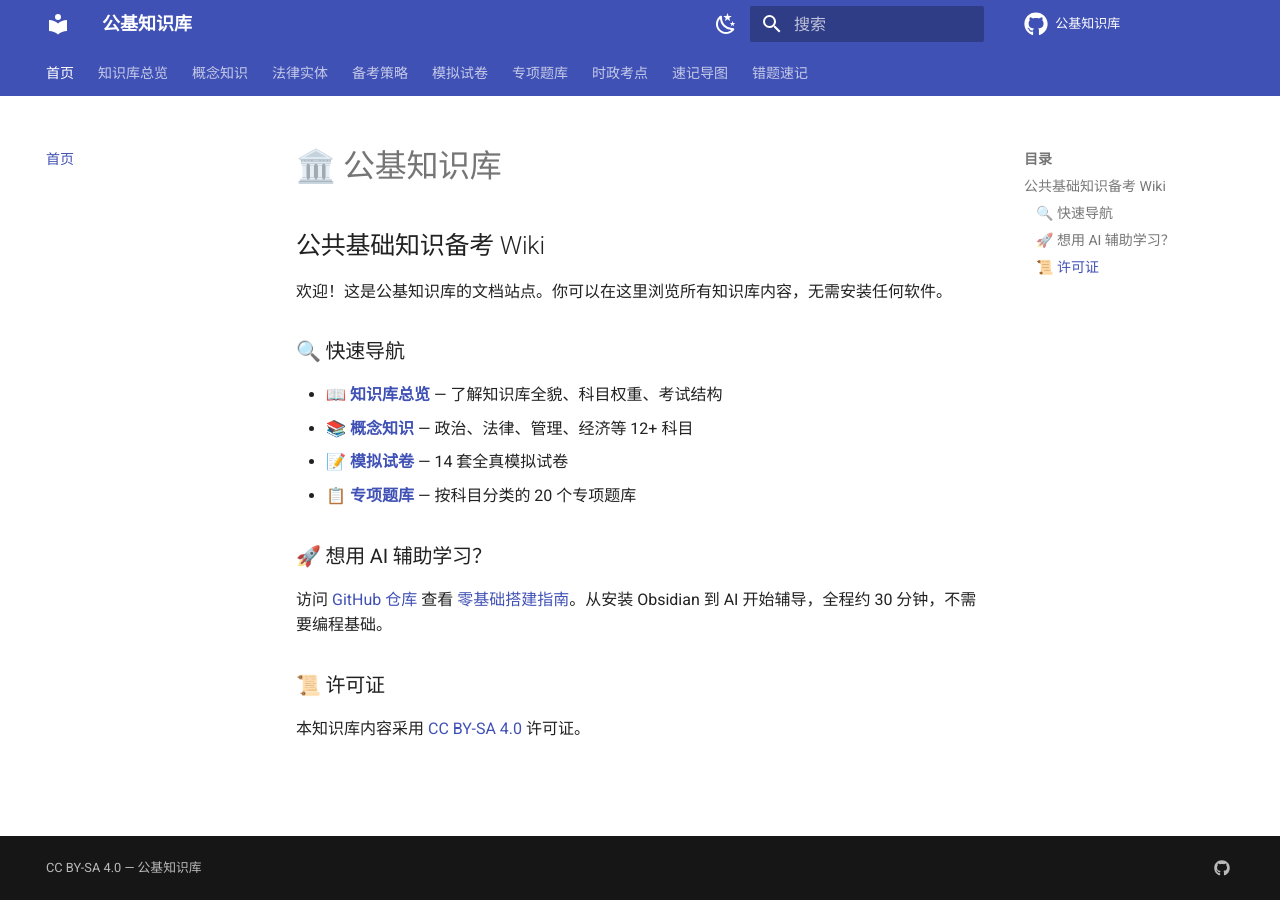
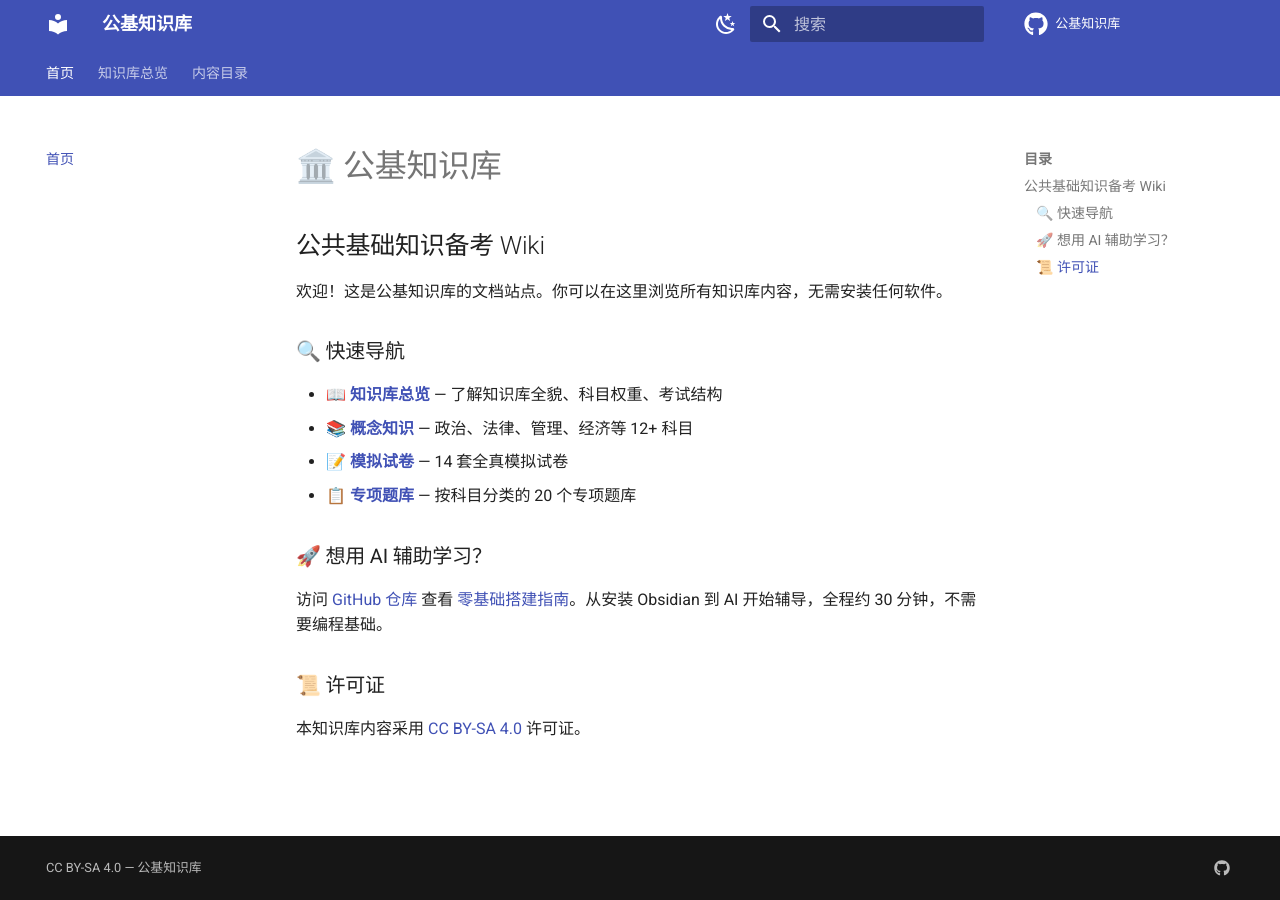
Before and after one commit to kangers/gongji-obsidian-claude, an MkDocs documentation site: the page built from docs/index.md, in a window 1280 px wide. Built offline with MkDocs 1.6.1 and Material for MkDocs 9.7.7, drawn with Linux system fonts in a browser that asks for light colours; comment, search, counter and statistics services are not loaded.

Commit message:
fix: simplify CI workflow and mkdocs config
- Use python3 -m mkdocs instead of mkdocs CLI
- Remove awesome-pages plugin (not needed)
- Simplify mkdocs.yml nav config
- Remove deep:0 checkout (not needed)

Co-Authored-By: Claude Opus 4.8 <noreply@anthropic.com>

```diff
--- a/mkdocs.yml
+++ b/mkdocs.yml
@@ -1,5 +1,5 @@
 site_name: 公基知识库
-site_description: 公共基础知识备考 Wiki — 基于 LLM Wiki 方法论
+site_description: 公共基础知识备考 Wiki — Obsidian + Claude 构建的第二大脑
 site_url: https://kangers.github.io/gongji-obsidian-claude
 repo_url: https://github.com/kangers/gongji-obsidian-claude
 repo_name: 公基知识库
@@ -23,33 +23,26 @@ theme:
         name: 浅色模式
   features:
     - navigation.instant
-    - navigation.tracking
     - navigation.tabs
     - navigation.sections
-    - navigation.expand
     - navigation.top
     - search.suggest
     - search.highlight
     - search.share
-    - content.code.copy
   icon:
     repo: fontawesome/brands/github
 
 plugins:
   - search:
       lang: zh
-  - awesome-pages
 
 markdown_extensions:
   - admonition
   - pymdownx.details
   - pymdownx.superfences
-  - pymdownx.highlight
-  - pymdownx.inlinehilite
   - pymdownx.tabbed
   - pymdownx.caret
   - pymdownx.mark
-  - pymdownx.tilde
   - attr_list
   - md_in_html
   - tables
@@ -59,25 +52,8 @@ markdown_extensions:
 
 nav:
   - 首页: index.md
-  - 知识库总览:
-    - 总览: wiki/content/wiki/总览.md
-    - 目录: wiki/content/wiki/index.md
-  - 概念知识:
-    - wiki/content/wiki/概念/
-  - 法律实体:
-    - wiki/content/wiki/实体/
-  - 备考策略:
-    - wiki/content/wiki/策略/
-  - 模拟试卷:
-    - wiki/content/辅导班题目/
-  - 专项题库:
-    - wiki/content/练题班题库/
-  - 时政考点:
-    - wiki/content/时政/
-  - 速记导图:
-    - wiki/content/考前必背-SVG/
-  - 错题速记:
-    - wiki/content/错题集/
+  - 知识库总览: wiki/content/wiki/总览.md
+  - 内容目录: wiki/content/wiki/index.md
 
 extra:
   social:
--- a/requirements.txt
+++ b/requirements.txt
@@ -1,2 +1 @@
 mkdocs-material>=9.0.0
-mkdocs-awesome-pages-plugin>=2.9.0
```
Also changed, not shown: 1 other file.
